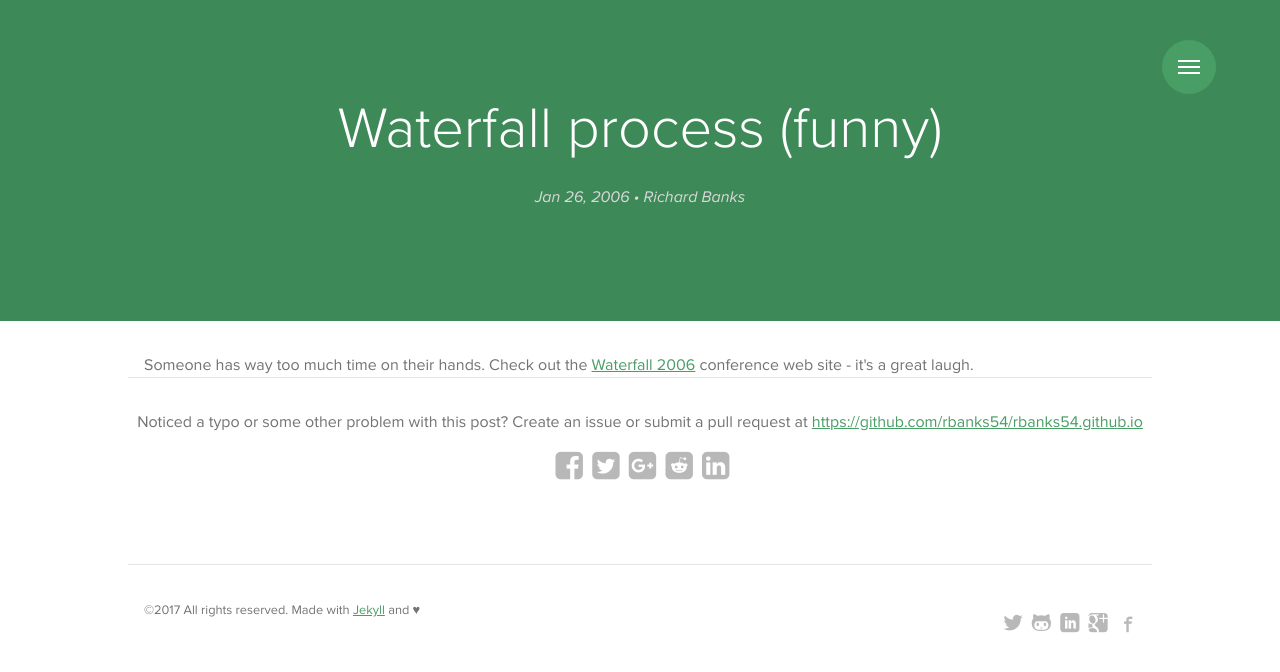
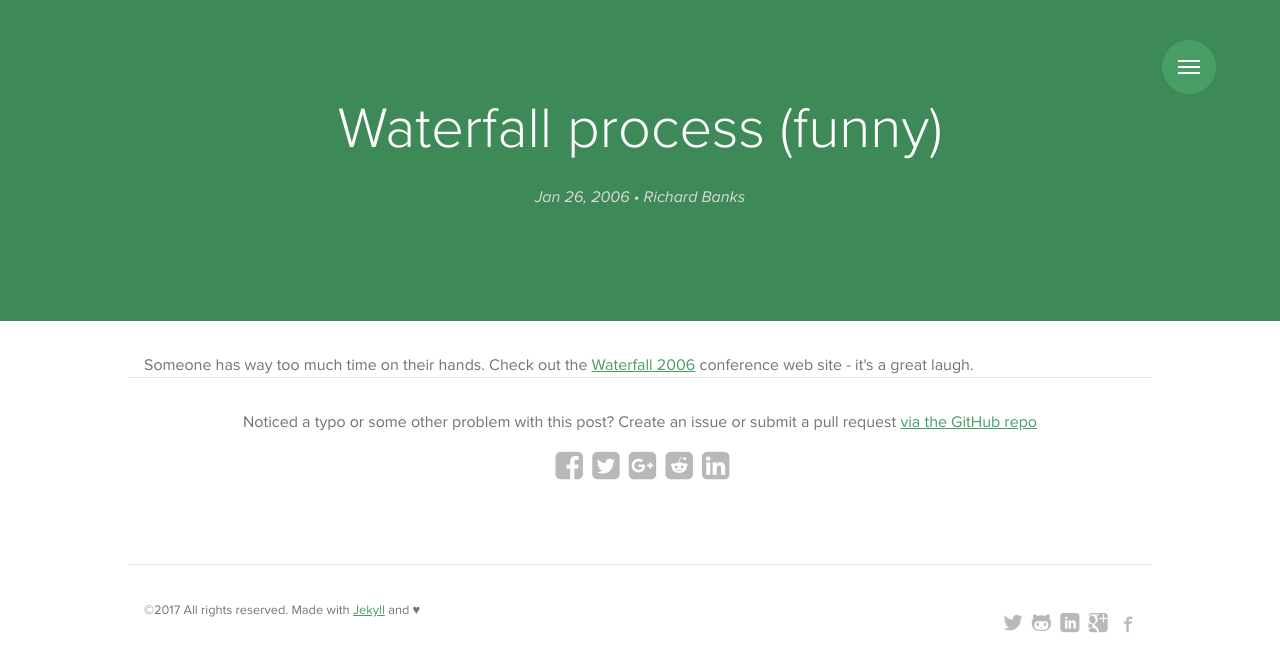
Before and after one commit to rbanks54/rbanks54.github.io, a Jekyll site: the page built from _posts/2006-01-27-waterfall-process-funny.html, in a window 1280 px wide. Shown: the top 672 px of the page. Built offline with Jekyll 4.4.1, drawn with Linux system fonts in a browser that asks for light colours; nearby versions of some CDN libraries; some web fonts are replaced; a style sheet for code colours, icons or effects is not loaded.

Commit message:
Another minor footer change

```diff
--- a/_includes/sharing.html
+++ b/_includes/sharing.html
@@ -1,5 +1,5 @@
 <div class="post-footer container">
-    Noticed a typo or some other problem with this post? Create an issue or submit a pull request at <a href="https://github.com/rbanks54/rbanks54.github.io" target="_blank" title="GitHub Repository for this blog">https://github.com/rbanks54/rbanks54.github.io</a> <br />
+    Noticed a typo or some other problem with this post? Create an issue or submit a pull request <a href="https://github.com/rbanks54/rbanks54.github.io" target="_blank">via the GitHub repo</a> <br />
     <ul class="share-buttons social">
         <li><a href="https://www.facebook.com/sharer/sharer.php?u={{ site.url }}{{ page.url }}&t=Richard%20Banks'%20Blog" target="_blank" title="Share on Facebook"><i class="fa fa-facebook-square fa-2x"></i></a></li>
         <li><a href="https://twitter.com/intent/tweet?source={{ site.url }}{{ page.url }}&text={{ site.url }}{{ page.url }}&via=rbanks54" target="_blank" title="Tweet"><i class="fa fa-twitter-square fa-2x"></i></a></li>
```
